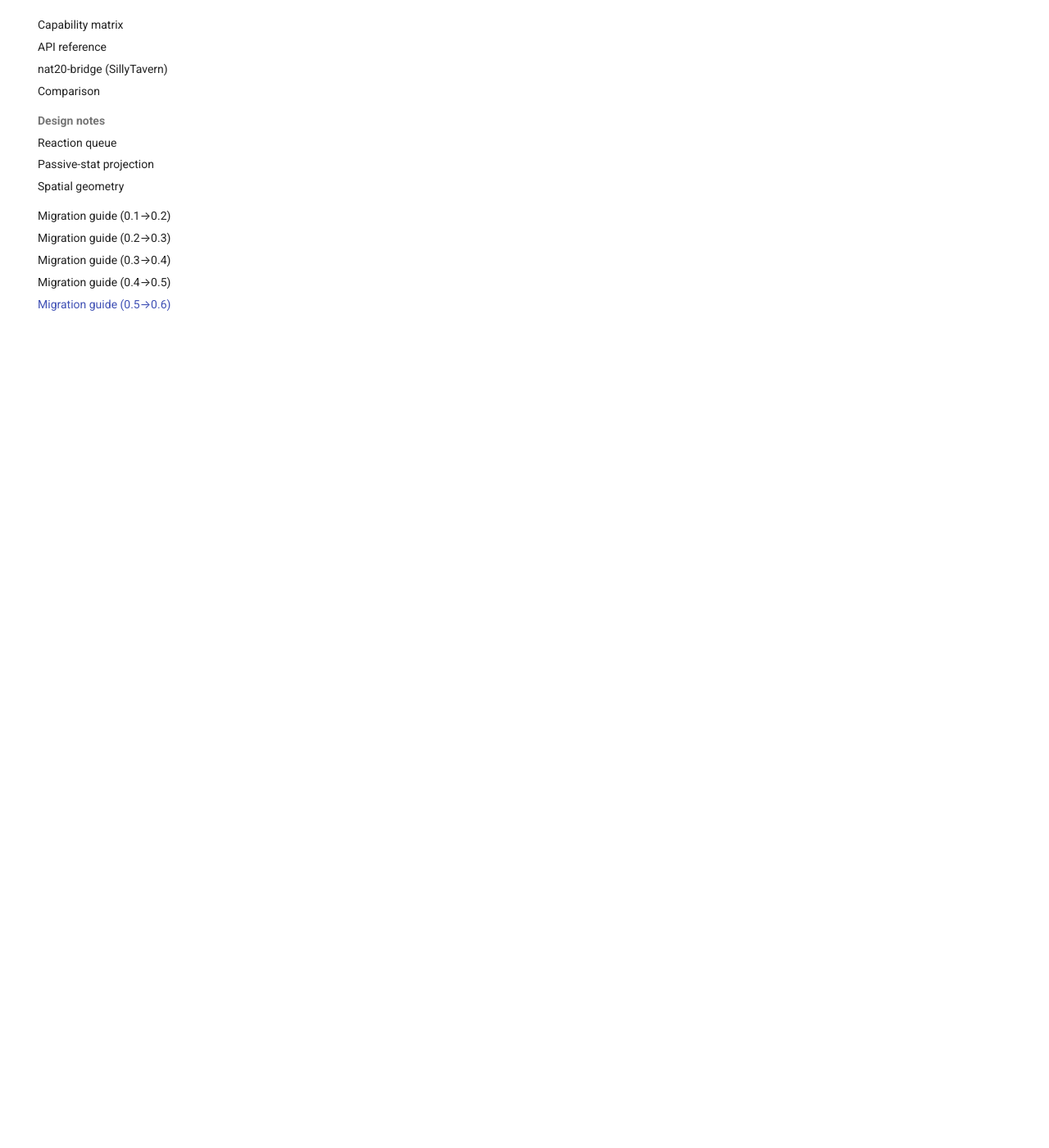
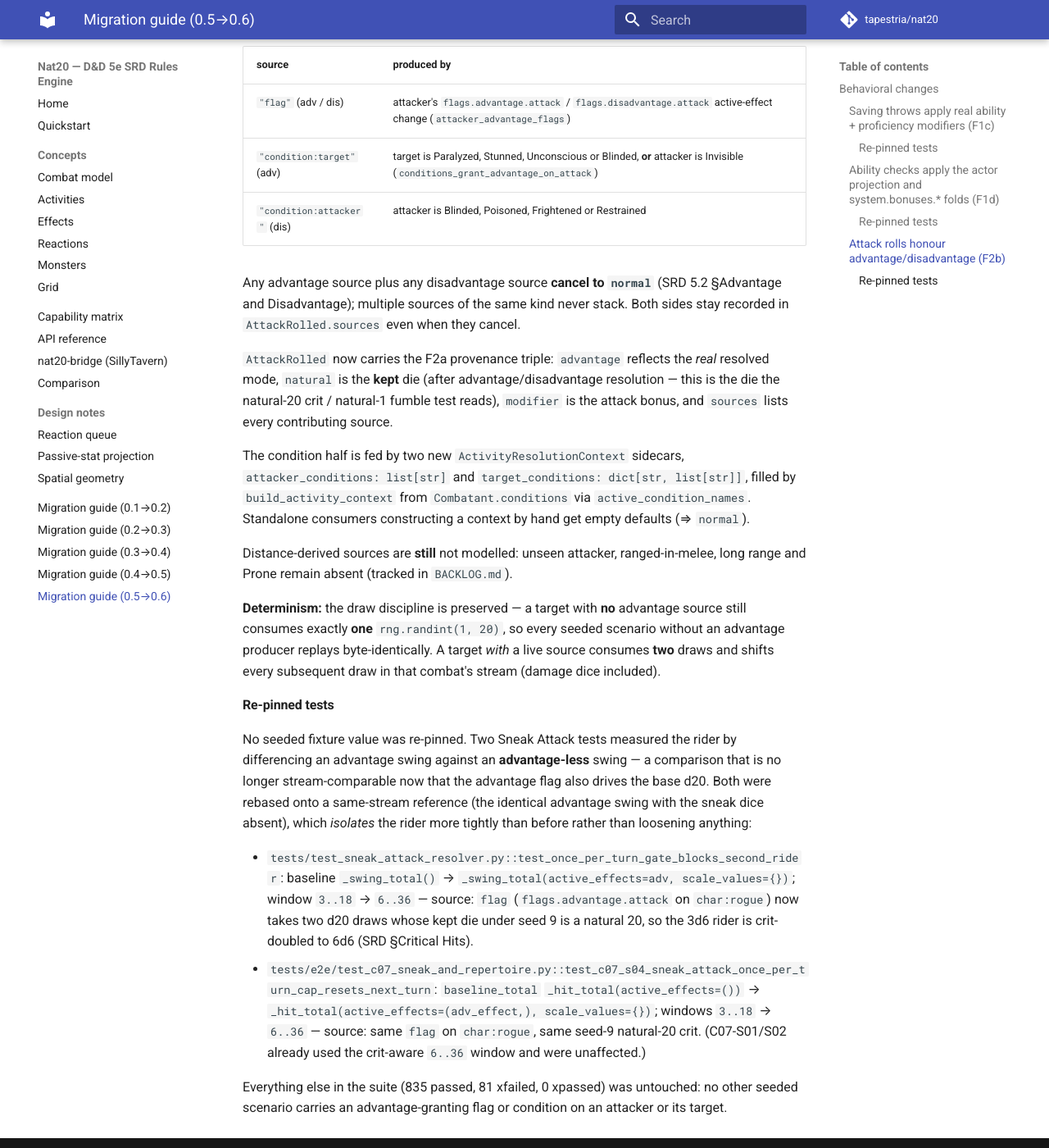
Before and after one commit to tapestria/nat20, an MkDocs documentation site: the page built from docs/migration/v0.5-to-v0.6.md, in a window 1280 px wide and 1400 px high, scrolled down 2848 px. Shown: the whole window at 82% size. Built offline with MkDocs 1.6.1 and Material for MkDocs 9.7.7, drawn with Linux system fonts in a browser that asks for light colours; comment, search, counter and statistics services are not loaded; some of the changed text lies outside the part shown.

Commit message:
docs(engine): record F2b attack advantage — migration note, capabilities, backlog
Close the BACKLOG entry "Attack rolls are NEVER made with advantage or
disadvantage", flip the capabilities row for attack rolls (keeping the
proficiency / magical-B-P-S caveats and noting the still-inert distance-derived
sources), and add the "Attack rolls honour advantage/disadvantage (F2b)"
migration section with the typed source table, the draw-discipline note and the
two rebased Sneak Attack assertions with their named source.

Co-Authored-By: Claude Fable 5 <noreply@anthropic.com>

```diff
--- a/docs/migration/v0.5-to-v0.6.md
+++ b/docs/migration/v0.5-to-v0.6.md
@@ -102,3 +102,71 @@ proficiencies, so every projected check modifier is `+0`. Two direct callers of
 the private `_fold_active_effect_changes` helper in
 `tests/test_active_effect_resistance_fold.py` were updated for its new
 `per_target_check` parameter — a signature adaptation, not a behavior re-pin.
+
+### Attack rolls honour advantage/disadvantage (F2b)
+
+Through v0.5 the live attack path hard-coded its d20 mode:
+`activities/attack.py::resolve_attack` set `mode: AdvantageMode = "normal"` for
+every target, and `rules/conditions.py::conditions_grant_advantage_on_attack` was
+dead code (imported only by tests). The attacker's own
+`flags.advantage.attack` / `flags.disadvantage.attack` active-effect changes were
+read (`attacker_advantage_flags`) but used *only* to gate the SRD §Sneak Attack
+rider — never to reroll the base attack. The stated reason was keeping seeded
+dice streams invariant.
+
+From v0.6 the attack roll goes through the unified D20 Test primitive
+(`activities/d20.py::roll_d20_test`, F2a) with typed advantage provenance:
+
+| source | produced by |
+| --- | --- |
+| `"flag"` (adv / dis) | attacker's `flags.advantage.attack` / `flags.disadvantage.attack` active-effect change (`attacker_advantage_flags`) |
+| `"condition:target"` (adv) | target is Paralyzed, Stunned, Unconscious or Blinded, **or** attacker is Invisible (`conditions_grant_advantage_on_attack`) |
+| `"condition:attacker"` (dis) | attacker is Blinded, Poisoned, Frightened or Restrained |
+
+Any advantage source plus any disadvantage source **cancel to `normal`** (SRD 5.2
+§Advantage and Disadvantage); multiple sources of the same kind never stack. Both
+sides stay recorded in `AttackRolled.sources` even when they cancel.
+
+`AttackRolled` now carries the F2a provenance triple: `advantage` reflects the
+*real* resolved mode, `natural` is the **kept** die (after advantage/disadvantage
+resolution — this is the die the natural-20 crit / natural-1 fumble test reads),
+`modifier` is the attack bonus, and `sources` lists every contributing source.
+
+The condition half is fed by two new `ActivityResolutionContext` sidecars,
+`attacker_conditions: list[str]` and `target_conditions: dict[str, list[str]]`,
+filled by `build_activity_context` from `Combatant.conditions` via
+`active_condition_names`. Standalone consumers constructing a context by hand
+get empty defaults (⇒ `normal`).
+
+Distance-derived sources are **still** not modelled: unseen attacker,
+ranged-in-melee, long range and Prone remain absent (tracked in `BACKLOG.md`).
+
+**Determinism:** the draw discipline is preserved — a target with **no**
+advantage source still consumes exactly **one** `rng.randint(1, 20)`, so every
+seeded scenario without an advantage producer replays byte-identically. A target
+*with* a live source consumes **two** draws and shifts every subsequent draw in
+that combat's stream (damage dice included).
+
+#### Re-pinned tests
+
+No seeded fixture value was re-pinned. Two Sneak Attack tests measured the rider
+by differencing an advantage swing against an **advantage-less** swing — a
+comparison that is no longer stream-comparable now that the advantage flag also
+drives the base d20. Both were rebased onto a same-stream reference (the identical
+advantage swing with the sneak dice absent), which *isolates* the rider more
+tightly than before rather than loosening anything:
+
+- `tests/test_sneak_attack_resolver.py::test_once_per_turn_gate_blocks_second_rider`:
+  baseline `_swing_total()` → `_swing_total(active_effects=adv, scale_values={})`;
+  window `3..18` → `6..36` — source: `flag` (`flags.advantage.attack` on
+  `char:rogue`) now takes two d20 draws whose kept die under seed 9 is a natural
+  20, so the 3d6 rider is crit-doubled to 6d6 (SRD §Critical Hits).
+- `tests/e2e/test_c07_sneak_and_repertoire.py::test_c07_s04_sneak_attack_once_per_turn_cap_resets_next_turn`:
+  `baseline_total` `_hit_total(active_effects=())` →
+  `_hit_total(active_effects=(adv_effect,), scale_values={})`; windows `3..18` →
+  `6..36` — source: same `flag` on `char:rogue`, same seed-9 natural-20 crit.
+  (C07-S01/S02 already used the crit-aware `6..36` window and were unaffected.)
+
+Everything else in the suite (835 passed, 81 xfailed, 0 xpassed) was untouched:
+no other seeded scenario carries an advantage-granting flag or condition on an
+attacker or its target.
```
Also changed, not shown: BACKLOG.md (+0 -13 lines), docs/capabilities.md (+1 -1 lines).
